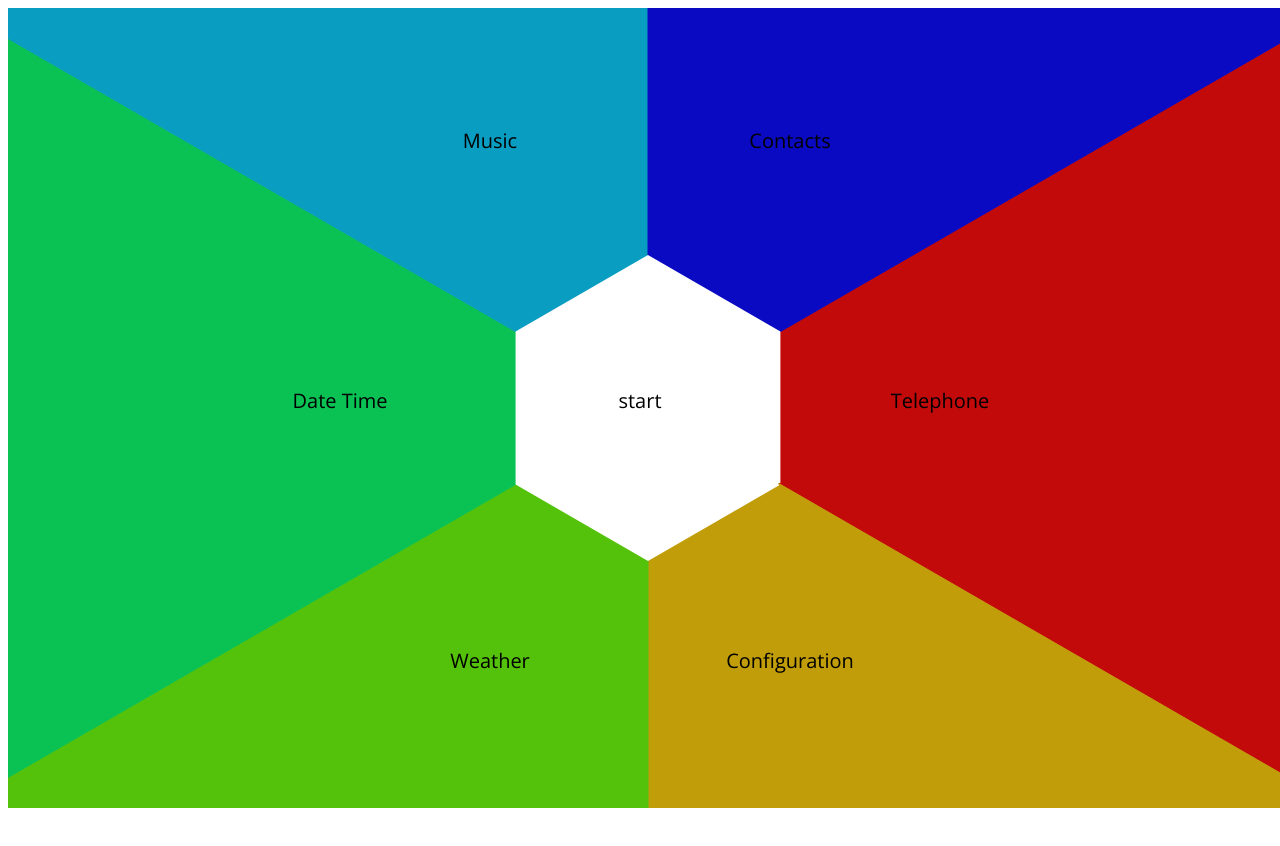
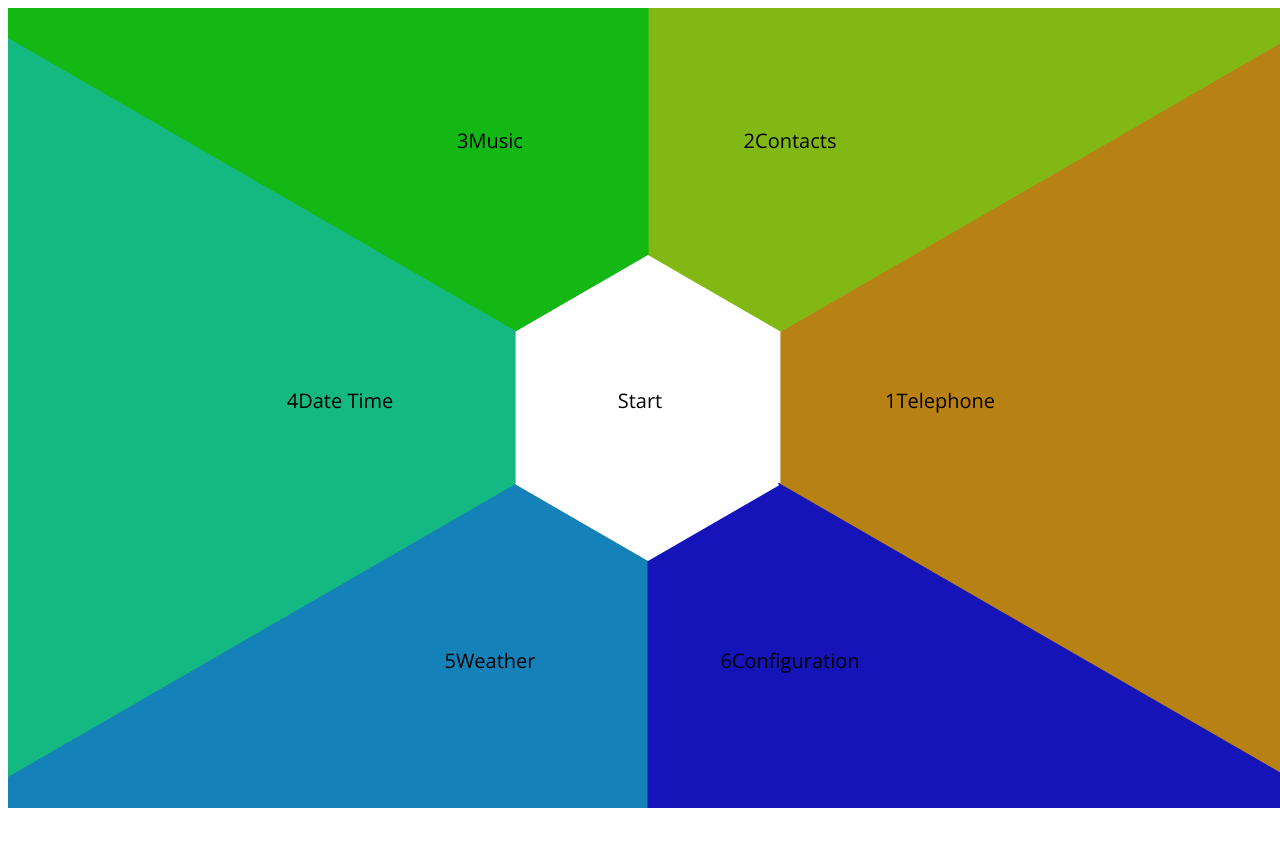
Before and after one commit to ljcamargo/cirklo, a plain HTML site: page index.html in a window 1280 px wide. Shown: the top 846 px of the page. Drawn offline with nearby package versions, Linux system fonts and the light colour scheme.

Commit message:
great progress!!!

```diff
--- a/js/engine.js
+++ b/js/engine.js
@@ -1,24 +1,32 @@
 
 var json;
 var items;
-var count;
+var ___count;
 var canvas;
+var tanvas;
 var w;
 var h;
 var context;
 var measures;
 var constants;
 var level = 0;
+var focus = 0;
+var stack = []; //STACK of indexes been choose
+var frags = []; //Stack of lengths of levels been choose
+var parental;
+var debugSplice = 6;
 
 $( document ).ready(function() {
 	init();
     start();
-    redraw();
+  	redrawBackground();
+  	redrawElements();
 });
 
 $( window ).resize(function() {
 	init();
-  	redraw();
+  	redrawBackground();
+  	redrawElements();
 });
 
 function init()  {
@@ -31,41 +39,78 @@ function init()  {
     constants.item = {width:200, height:200, radius: 300, semiwidth:100, semiheight:100};
     constants.kern = {width:200, height:200, radius: 150, semiwidth:100, semiheight:100};
 	canvas = $('#miCanvas')[0];
+	tanvas = $('#miTanvas')[0];
 }
 
 function start() {
-	json = getJson()[0];
-	items = json.items;
-	count = items.length;
+	var pjson = getJson();
+	json = pjson[0];
+	items = json.content;
+	//items = items.splice(-debugSplice, debugSplice);
+	//count = items.length;
+	frags.push(items.length);
 	console.log("items count:" + items.length);
+	console.log("items counj:" + json.content.length);
 }
 
-function redraw() {
+function redrawBackground() {
 	measures.center.x = $(window).scrollLeft() + $(window).width() / 2;
 	measures.center.y = $(window).scrollTop() + $(window).height() / 2;
 	canvas.width = window.innerWidth;
 	canvas.height = window.innerHeight;
+	tanvas.width = window.innerWidth;
+	tanvas.height = window.innerHeight;
+	$(tanvas).css('opacity','0');
 	context = canvas.getContext('2d');
+	tontext = tanvas.getContext('2d');
 	context.clearRect(0, 0, canvas.width, canvas.height);
-	$('#viewport').empty();
+	tontext.clearRect(0, 0, tanvas.width, tanvas.height);
 
 	context.fillStyle="#DDD";
 	context.fillRect(0,0, canvas.width, canvas.height);
+	tontext.fillStyle="#000";
+	tontext.fillRect(0,0, tanvas.width, tanvas.height);
 
-	for (var i = 0; i < items.length; i++) {
-		var item = items[i];
-		var origin = getElementRadialLocation(count, i, 0, constants.item.radius);
-		drawElement(origin.top, origin.left, item.title.text, i, count);
-		drawElementBackground(measures.center.x, measures.center.y, 1200, i, count);
+	var litems = getLastBranch();
+	var parent = getLastParent();
+
+	for (var index = 0; index < litems.length; index++) {
+		drawElementBackground(measures.center.x, measures.center.y, 1200, index, litems.length);
 	};
 
-	drawElement(measures.center.y, measures.center.x, "start");
-	drawPolygonCenterElementBackground(measures.center.x, measures.center.y, constants.kern.radius, count);
+	drawCenterElementBackground(measures.center.x, measures.center.y, constants.kern.radius, litems.length);
+}
+
+function redrawElements(except_index, except_item) {
+	if (except_item == undefined) {
+		$('#viewport').empty();
+	} else {
+		$(except_item).siblings().remove();
+	}
+
+	var litems = getLastBranch();
+	var parent = getLastParent();
+
+	for (var index = 0; index < litems.length; index++) {
+		if (except_index != index) {
+			var item = litems[index];
+			var origin = getElementRadialLocation(litems.length, index, 0, constants.item.radius);
+			drawElement(origin.top, origin.left, item.title.text, index, litems.length, evolveTo);
+		}
+	};
+
+	drawElement(measures.center.y, measures.center.x, parent.title.text, -1, litems.length, involveTo);
 }
 
 function redrawEvolve(color) {
-	context.fillStyle=color;
+	tontext.fillStyle = color;
+	tontext.fillRect(0,0, tanvas.width, tanvas.height);
+	$(tontext).fadeIn("slow",1, function(){
+		context.fillStyle = color;
 		context.fillRect(0,0, canvas.width, canvas.height);
+		redrawBackground();
+		redrawElements();
+	});
 }
 
 function getElementRadialLocation(count, index, weight, radius) {
@@ -89,7 +134,7 @@ function getElementSemiRadialLocation(count, index, weight, radius) {
 }
 
 
-function drawElement (top, left, _text, index, count) {
+function drawElement (top, left, _text, index, count, _click) {
 	$('<div>').appendTo('#viewport').css(
 		{
 			position: 'absolute',
@@ -117,51 +162,151 @@ function drawElement (top, left, _text, index, count) {
 			left: left - constants.item.semiwidth,
 		},
 		"fast"
-	).click(function(){
-		evolveTo(this, index, count, top, left);
-	});
+	).click(function(){_click(this, index, count, top, left)});
+}
+
+function getItemChild(_items) {
+	if(_items && _items.content && _items.length >0 ) {
+		return _item.content;
+	}
+}
+
+function getItemsAtLevel(_index, _level) {
+	if (items && items.length > 0) {
+		if (_level == 0) {
+			return items;
+		} else if (_level > 0) {
+			var lastchild = items;
+			for (var i = 0; i <= _level; i++) {
+				if(lastchild && lastchild.content && lastchild.length > 0) {
+					console.log("_level has content "+_level);
+					lastchild = lastchild.content;
+				} else {
+					console.log("_level has NO content "+_level);
+					lastchild = null;
+				}
+			}
+			return lastchild;
+		}
+	}
+}
+
+function getLastBranch() {
+	var last = json;
+	console.log("stack length "+stack.length);
+	if (stack.length>0) {
+		for (var i = 0; i < stack.length; i++) {
+			last = getContent(last);
+			last = last[stack[i]];
+		};
+	}
+	//if (stack.length>0) {
+	//	return getContent(last);
+	//}
+	return getContent(last);
+}
+
+function getLastParent() {
+	if (stack.length == 0) {
+		return json;
+	} else {
+		var last = items;
+		for (var i = 0; i < stack.length; i++) {
+			if (i>0) last = getContent(last);
+			last = last[stack[i]];
+		};
+		return last;
+	}
+}
+
+function getNextItems(_index) {
+	var _level = stack.length;
+	if (items && items.length > 0) {
+		var lastchild = getLastBranch();
+		return getContent(lastchild[_index]);
+	}
+}
+
+function getContent(branch) {
+	console.log("getting content");
+	if (branch && branch.content && branch.content.length > 0) {
+		console.log("getting content of branch with childcount:"+branch.content.length);
+		return branch.content;
+	} else {
+		console.log("noContent");
+	}
 }
 
 function evolveTo(item, index, count, top, left) {
+	var upperitems = getNextItems(index);
+	if (upperitems != null) {
+		stack.push(index);
+		frags.push(upperitems.length);
 		var color = getRadialColor(index, count);
-
+		//$(item).click(function(){
+		//	involveTo(item, index, count, top, left);
+		//});
 		$(item).siblings().hide("fast", function(){
-		redrawEvolve(color);
-		$(item).animate(
+			$(item).stop().animate(
 				{
 					top: measures.center.y - constants.item.semiheight,
 					left: measures.center.x - constants.item.semiwidth,
 				},
-			"fast"
+				"fast",
+				function() {
+					redrawEvolve(color);
+				}
 			);
 		});
+	} else {
+		console.log("no upper items");
+	}
+}
+
+function involveTo(item, index, count, top, left) {
+	var lastindex = stack.pop();
+	var lastbranch = getLastBranch();
+	var lastlength = frags.pop();
+	var origin = getElementRadialLocation(lastlength, lastindex, 0, constants.item.radius);
+	var top = origin.top;
+	var left = origin.left;
+	var item$ = $(item);
+
+	$(item).siblings().hide("fast", function(){
+		$(item).stop().animate(
+		{
+			opacity: 1,
+			top: top - constants.item.semiheight,
+			left: left - constants.item.semiwidth,
+		},
+		"fast",
+		function() {
+			redrawElements(index, item);
+			redrawBackground();
+		});
+	});
+
+
 }
 
 function drawCenterElementBackground(x, y, r, c) {
-	var color = getRadialColor(-1, c);
-	context.beginPath();
-	context.arc(x, y, r, 0, 2 * Math.PI, false);
-	context.fillStyle = color;
-	context.fill();
-	context.lineWidth = 1;
-	context.strokeStyle = color;
-	context.stroke();
-}
-
-function drawPolygonCenterElementBackground(x, y, r, c) {
 	var color = getRadialColor(-1, c);
 	context.lineWidth = 5;
 	context.strokeStyle = color;
 	context.fillStyle = color;
 	context.beginPath();
+	if (c > 2) {
 		for (var i = 0; i <= c; i++) {
-		var origin = getElementSemiRadialLocation(count, i, 0, r);
+			var origin = getElementSemiRadialLocation(c, i, 0, r);
 			if (i == 0) {
 				context.moveTo(origin.left, origin.top);
 			} else {
 				context.lineTo(origin.left, origin.top);
 			}
 		};
+	} else {
+		context.arc(x, y, r, 0, 2 * Math.PI, false);
+	}
 	context.fill();
 	context.stroke();
 }
@@ -171,22 +316,63 @@ function drawElementBackground(x, y, r, i, c) {
 	var semi = Math.PI / c;
 	var starta = (i * 2 * Math.PI / c) - semi;
 	var enda = ((i+1) * 2 * Math.PI / c) - semi;
-	context.lineWidth = 1;
+	starta = (2* Math.PI) - starta;
+	enda = (2*Math.PI) - enda;
+	console.log("angle at "+i+" is "+starta);
+	context.lineWidth = 0;
 	context.strokeStyle = color;
 	context.fillStyle = color;
 	context.beginPath();
 	context.moveTo(x,y);
-	context.arc(x, y, r, starta, enda, false);
+	context.arc(x, y, r, starta, enda, true);
 	context.lineTo(x,y);
 	context.fill();
-
 	context.stroke();
 }
 
-function getRadialColor(index, count) {
-	if (index < 0) { return "white"; }
-    var h = index * 240 / (count-1);
-    return 'hsl(' + h + ',90%,40%)';
+function getRadialColor(_index, _count) {
+	var tonalw = getLevelTonalWidth();
+	if (_index < 0) { return tonalw.kern; }
+    var h = (_index * tonalw.depth / (_count-1)) + tonalw.base;
+    var s = tonalw.sat;
+    var l = tonalw.light;
+    return 'hsl(' + h + ',' + s + '%,' + l + '%)';
+}
+
+function getLevelTonalWidth() {
+	var _base = 40;
+	var dase = 40;
+	var _depth = 200;
+	var pepth = 200;
+	var _sat = 60;
+	var s = 60;
+	var _light = 50;
+	var l = 50;
+	var _kern = 'white';
+	var satstep = 20;
+	var lightstep = -10;
+
+	_sat = _sat + (satstep * frags.length);
+	_light = _light + (lightstep * frags.length);
+
+	if (stack.length != 0) {
+		for (var i = 0; i < frags.length-1; i++) {
+			var lale = frags[i];
+			var lali = stack[i];
+			var slice = 1 / (lale + 2);
+			var plice = 1 / lale;
+			pepth = plice * pepth;
+			dase = (lali * pepth) + dase;
+			_depth = slice * _depth;
+			_base = (lali * _depth) + _base;
+			if (i == frags.length-2) {
+				var h = dase;
+				_kern = 'hsl(' + h + ',' + s + '%,' + l + '%)';
+			}
+		};
+	}
+
+	return {base:_base, depth:_depth, sat:_sat, light:_light, kern:_kern};
 }
 
 
@@ -207,12 +393,13 @@ function getJson() {
   },
   "started":"tour",
   "first":0,
-  "items": [
+  "title":{"text":"Start"},
+  "content": [
         {
           "appearance": "soundtext",
           "focus": 1,
           "title": {
-              "text": "Telephone",
+              "text": "1Telephone",
               "sex": "default",
               "speed": 1,
               "pitch": 1,
@@ -231,13 +418,16 @@ function getJson() {
               "name": "dial",
               "predicate": "",
               "gesture": "select"
-          }
+          },
+          "content":[
+          	{"title":{"text":"DO"}},{"title":{"text":"RE"}},{"title":{"text":"MI"}}
+          ]
       },
       {
           "appearance": "soundtext",
           "focus": 1,
           "title": {
-              "text": "Contacts",
+              "text": "2Contacts",
               "sex": "default",
               "speed": 1,
               "pitch": 1,
@@ -256,13 +446,22 @@ function getJson() {
               "name": "contacts",
               "predicate": "",
               "gesture": "select"
+          },
+          "content":[
+          	{"title":{"text":"FA"}},{"title":{"text":"SOL"}},
+          	{
+          		"title":{"text":"LA"},
+          		"content":[
+					{"title":{"text":"ut"}},{"title":{"text":"queant"}}
+          		]
           	}
+          ]
       },
       {
           "appearance": "soundtext",
           "focus": 1,
           "title": {
-              "text": "Music",
+              "text": "3Music",
               "sex": "default",
               "speed": 1,
               "pitch": 1,
@@ -281,13 +480,16 @@ function getJson() {
               "name": "music",
               "predicate": "",
               "gesture": "select"
-          }
+          },
+          "content":[
+          	{"title":{"text":"SI"}},{"title":{"text":"DO"}}
+          ]
       },
       {
           "appearance": "soundtext",
           "focus": 0,
           "title": {
-              "text": "Date Time",
+              "text": "4Date Time",
               "sex": "default",
               "speed": 1,
               "pitch": 1,
@@ -312,13 +514,17 @@ function getJson() {
               "name": "content",
               "predicate": "daytime",
               "gesture": "select"
-          }
+          },
+          "content":[
+          	{"title":{"text":"SI"}},{"title":{"text":"DO"}}
+          ]
+
       },
       {
           "appearance": "soundtext",
           "focus": 0,
           "title": {
-              "text": "Weather",
+              "text": "5Weather",
               "sex": "default",
               "speed": 1,
               "pitch": 1,
@@ -343,13 +549,16 @@ function getJson() {
               "name": "content",
               "predicate": "fullweather",
               "gesture": "select"
-          }
+          },
+          "content":[
+          	{"title":{"text":"SI"}},{"title":{"text":"DO"}},{"title":{"text":"XXX"}},{"title":{"text":"YYY"}}
+          ]
       },
       {
           "appearance": "soundtext",
           "focus": 0,
           "title": {
-              "text": "Configuration",
+              "text": "6Configuration",
               "sex": "default",
               "speed": 1,
               "pitch": 1,
@@ -368,7 +577,11 @@ function getJson() {
               "name": "config",
               "predicate": "",
               "gesture": "select"
-          }
+          },
+          "content":[
+          	{"title":{"text":"SI"}},{"title":{"text":"DO"}},{"title":{"text":"XXX"}},{"title":{"text":"YYY"}},
+          	{"title":{"text":"SI"}},{"title":{"text":"DO"}},{"title":{"text":"XXX"}},{"title":{"text":"YYY"}}
+          ]
       }
 
   ]
```
Also changed, not shown: index.html (+1 -0 lines). Lines whose indentation alone changed are shown as unchanged.
